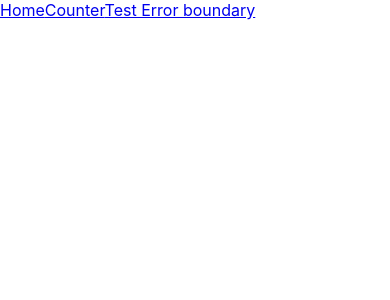
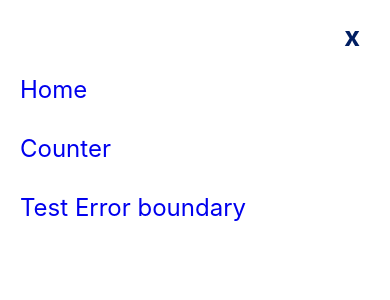
Before and after one commit to Timothy-Achonu/Alt-School-Exam-Project, a React (Create React App) app: page / in a window 390 px wide. Both pictures are taken after a click on the element 344 px from the left and 38 px from the top of the page. Shown: the top 300 px of the page. Built offline with nearby package versions, Linux system fonts and the light colour scheme.

Commit message:
making the menu in mobile view functional

```diff
--- a/src/App.css
+++ b/src/App.css
@@ -30,19 +30,40 @@ nav a:hover {
 }
 nav .hamburger-menu {
   display: none;
+  cursor: pointer;
 }
 
-.menu {
+.menu{
+  position: fixed;
   display: none;
-}
-.menu.show{
-  position: fixed;
-  display: block;
+  flex-direction: column;
   background-color: white;
   height: 100vh;
   width: 100%;
   top: 0;
+  padding:60px 20px;
+  font-size: 1.5rem;
 }
+.menu.show {
+  display: flex;
+}
+.menu a{
+  margin: 15px 0;
+  text-decoration: none;
+}
+.menu a:hover {
+  text-decoration: underline;
+}
+.menu .close {
+  position: absolute;
+  top: 20px;
+  right: 30px;
+  font-size: 1.7rem;
+  font-weight: bold;
+  cursor: pointer;
+}
+
+
 /* Home page */
 .home-page {
   padding: 30px;
@@ -144,7 +165,7 @@ nav .hamburger-menu {
 
 
 
-@media (max-width : 660px) {
+@media (max-width : 800px) {
   nav a{
     display: none;
   }
--- a/src/components/Menu.jsx
+++ b/src/components/Menu.jsx
@@ -1,13 +1,41 @@
-import React from 'react'
-import { NavLink} from "react-router-dom";
+import React from "react";
+import { NavLink } from "react-router-dom";
 
-
-export default function Menu({showMenu, setShowMenu}) {
+export default function Menu({ showMenu, setShowMenu }) {
   return (
-    <div className={`menu ${showMenu ? "show": ""}`}>
-      <NavLink to="/">Home</NavLink>
-      <NavLink to="/counter">Counter</NavLink>
-      <NavLink to="/testErrorBoundary">Test Error boundary</NavLink>
+    <div className={`menu ${showMenu ? "show" : ""}`}>
+      <div
+        className="close"
+        onClick={() => {
+          setShowMenu(false);
+        }}
+      >
+        x
+      </div>
+      <NavLink
+        to="/"
+        onClick={() => {
+          setShowMenu(false);
+        }}
+      >
+        Home
+      </NavLink>
+      <NavLink
+        to="/counter"
+        onClick={() => {
+          setShowMenu(false);
+        }}
+      >
+        Counter
+      </NavLink>
+      <NavLink
+        to="/testErrorBoundary"
+        onClick={() => {
+          setShowMenu(false);
+        }}
+      >
+        Test Error boundary
+      </NavLink>
     </div>
-  )
+  );
 }
```
